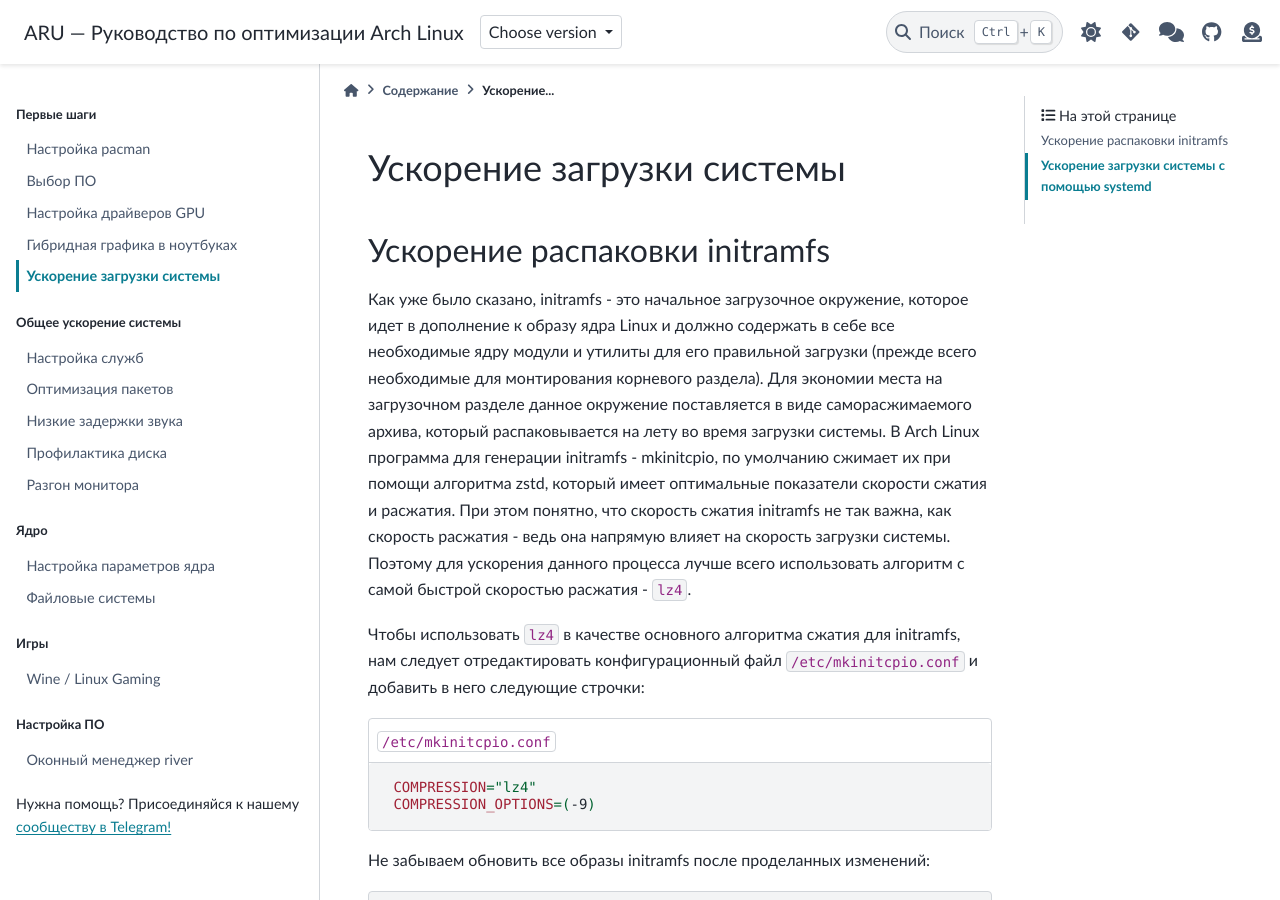
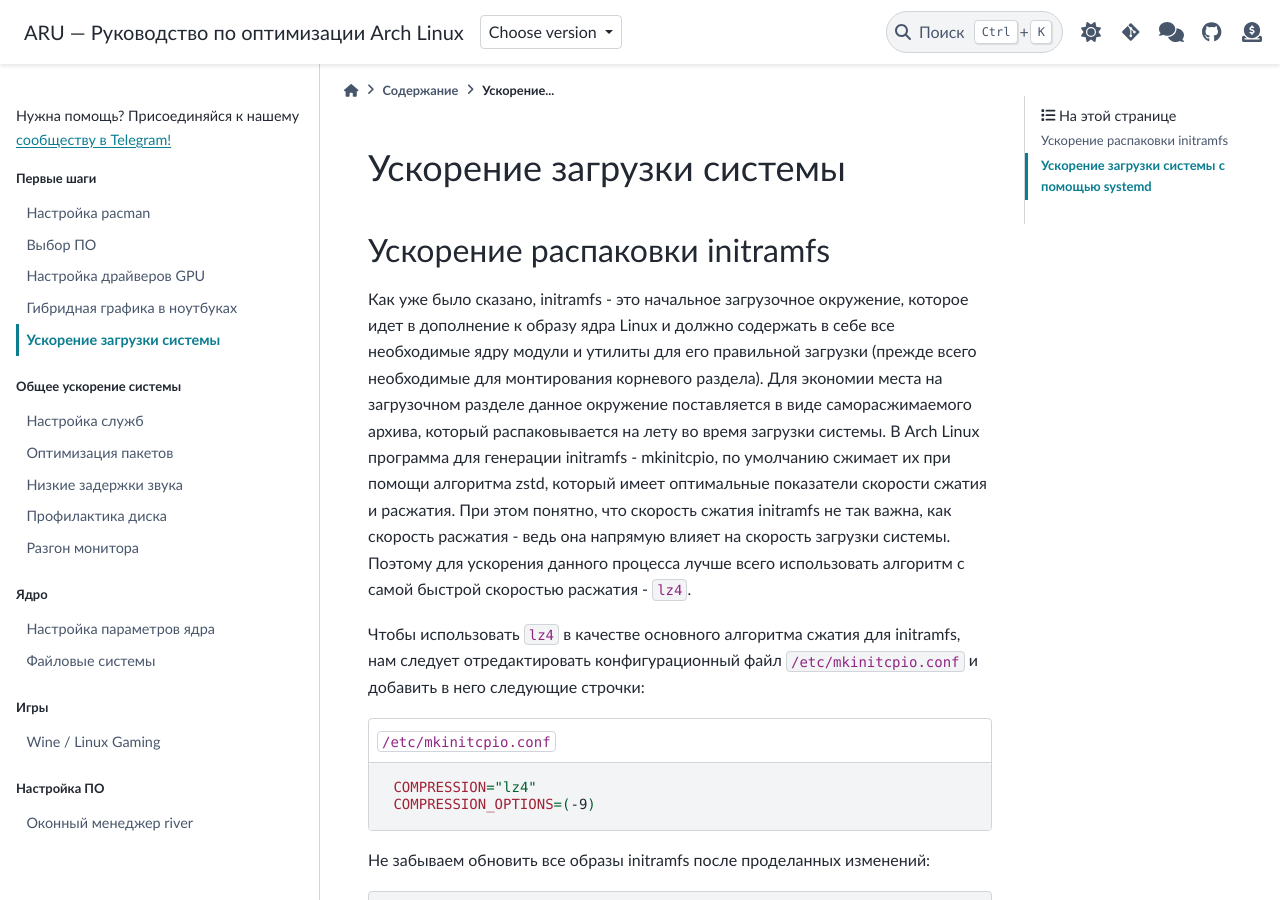
Before and after one commit to ventureoo/ARU, a Sphinx documentation site: the page built from docs/source/boot.rst, in a window 1280 px wide and 900 px high. Built offline with Sphinx 7.4.7 and the PyData theme 0.15.4, drawn with Linux system fonts in a browser that asks for light colours.

Commit message:
sphinx: Reorder sidebars
Signed-off-by: Vasiliy Stelmachenok <ventureo@cachyos.org>

```diff
--- a/docs/conf.py
+++ b/docs/conf.py
@@ -124,7 +124,7 @@ html_context = {
 }
 
 html_sidebars = {
-    "source/*": ["sidebar-nav-bs", "custom-header"]
+    "source/*": ["custom-header", "sidebar-nav-bs"]
 }
 
 # Misc
```
